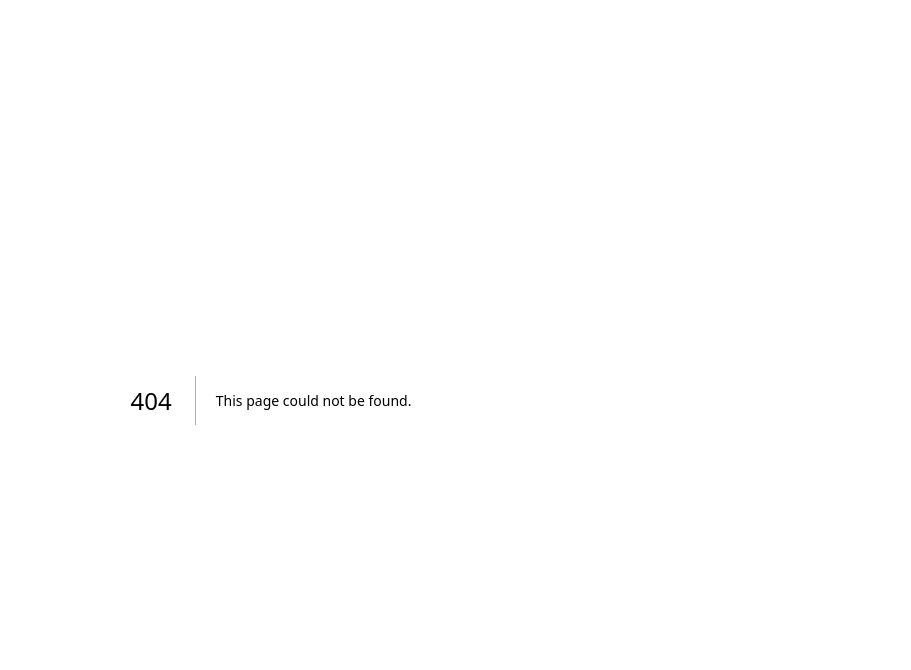
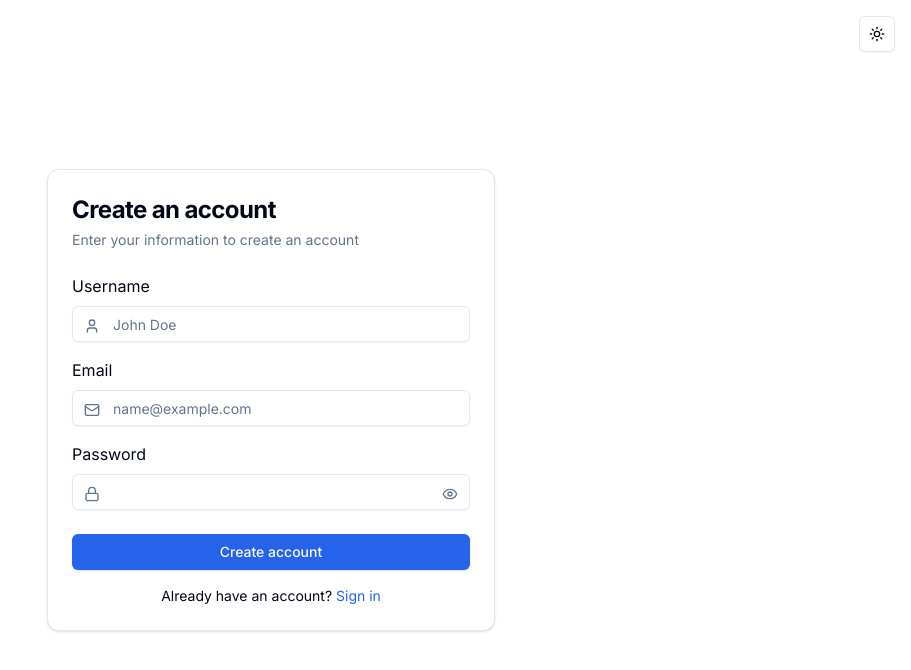
Before and after one commit to flow-nest/frontend-flownest, a Next.js app: page /register in a window 1280 px wide. Before the commit this address had no page. Shown: the top 670 px of the page, without its empty margins (369-1280 px from the left). Built offline with nearby package versions, Linux system fonts and the light colour scheme.

Commit message:
adding loginpage and register

```diff
--- /dev/null
+++ b/app/dashboard/page.tsx
@@ -0,0 +1,26 @@
+import DashboardLayout from "@/components/layouts/dashboard-layout";
+import RobotMap from "@/components/dashboard/robot-map";
+import InventoryOverview from "@/components/dashboard/inventory-overview";
+import RobotStatusCards from "@/components/dashboard/robot-status-cards";
+import ActivityFeed from "@/components/dashboard/activity-feed";
+import StatsCards from "@/components/dashboard/stats-cards";
+
+export default function DashboardPage() {
+    return (
+        <DashboardLayout>
+            <div className="flex flex-col gap-6">
+                <StatsCards />
+                <div className="grid grid-cols-1 gap-6 lg:grid-cols-2">
+                    <RobotMap />
+                    <InventoryOverview />
+                </div>
+                <div className="grid grid-cols-1 gap-6 lg:grid-cols-3">
+                    <div className="lg:col-span-2">
+                        <RobotStatusCards />
+                    </div>
+                    <ActivityFeed />
+                </div>
+            </div>
+        </DashboardLayout>
+    );
+}
--- /dev/null
+++ b/app/login/page.tsx
@@ -0,0 +1,79 @@
+"use client"
+
+import type React from "react"
+
+import { useState } from "react"
+import Link from "next/link"
+import { Eye, EyeOff, Lock, Mail } from "lucide-react"
+import { Button } from "@/components/ui/button"
+import { Card, CardContent, CardDescription, CardFooter, CardHeader, CardTitle } from "@/components/ui/card"
+import { Input } from "@/components/ui/input"
+import { ThemeToggle } from "@/components/theme-toggle"
+
+export default function LoginPage() {
+    const [showPassword, setShowPassword] = useState(false)
+
+    const handleSubmit = (e: React.FormEvent) => {
+        e.preventDefault()
+        // Handle login logic here
+        console.log("Login submitted")
+    }
+
+    return (
+        <div className="flex min-h-screen flex-col items-center justify-center p-4">
+            <div className="absolute right-4 top-4">
+                <ThemeToggle />
+            </div>
+            <Card className="w-full max-w-md">
+                <CardHeader className="space-y-1">
+                    <CardTitle className="text-2xl font-bold">Sign in</CardTitle>
+                    <CardDescription>Enter your email and password to access your account</CardDescription>
+                </CardHeader>
+                <form onSubmit={handleSubmit}>
+                    <CardContent className="space-y-4">
+                        <div className="space-y-2">
+                            <h4>Email</h4>
+                            <div className="relative">
+                                <Mail className="absolute left-3 top-3 h-4 w-4 text-muted-foreground" />
+                                <Input id="email" type="email" placeholder="name@example.com" className="pl-10" required />
+                            </div>
+                        </div>
+                        <div className="space-y-2">
+                            <div className="flex items-center justify-between">
+                                <h4>Password</h4>
+                                <Link href="#" className="text-xs text-primary hover:underline">
+                                    Forgot password?
+                                </Link>
+                            </div>
+                            <div className="relative">
+                                <Lock className="absolute left-3 top-3 h-4 w-4 text-muted-foreground" />
+                                <Input id="password" type={showPassword ? "text" : "password"} className="pl-10 pr-10" required />
+                                <Button
+                                    type="button"
+                                    variant="ghost"
+                                    size="icon"
+                                    className="absolute right-0 top-0 h-10 w-10 text-muted-foreground"
+                                    onClick={() => setShowPassword(!showPassword)}
+                                >
+                                    {showPassword ? <EyeOff className="h-4 w-4" /> : <Eye className="h-4 w-4" />}
+                                    <span className="sr-only">{showPassword ? "Hide password" : "Show password"}</span>
+                                </Button>
+                            </div>
+                        </div>
+                    </CardContent>
+                    <CardFooter className="flex flex-col space-y-4">
+                        <Button type="submit" className="w-full">
+                            Sign in
+                        </Button>
+                        <div className="text-center text-sm">
+                            Don&apos;t have an account?{" "}
+                            <Link href="/register" className="text-primary hover:underline">
+                                Create an account
+                            </Link>
+                        </div>
+                    </CardFooter>
+                </form>
+            </Card>
+        </div>
+    )
+}
--- /dev/null
+++ b/app/register/page.tsx
@@ -0,0 +1,82 @@
+"use client"
+
+import type React from "react"
+
+import { useState } from "react"
+import Link from "next/link"
+import { Eye, EyeOff, Lock, Mail, User } from "lucide-react"
+import { Button } from "@/components/ui/button"
+import { Card, CardContent, CardDescription, CardFooter, CardHeader, CardTitle } from "@/components/ui/card"
+import { Input } from "@/components/ui/input"
+// import { Label } from "@/components/ui/label"
+import { ThemeToggle } from "@/components/theme-toggle"
+
+export default function RegisterPage() {
+    const [showPassword, setShowPassword] = useState(false)
+
+    const handleSubmit = (e: React.FormEvent) => {
+        e.preventDefault()
+        // Handle registration logic here
+        console.log("Registration submitted")
+    }
+
+    return (
+        <div className="flex min-h-screen flex-col items-center justify-center p-4">
+            <div className="absolute right-4 top-4">
+                <ThemeToggle />
+            </div>
+            <Card className="w-full max-w-md">
+                <CardHeader className="space-y-1">
+                    <CardTitle className="text-2xl font-bold">Create an account</CardTitle>
+                    <CardDescription>Enter your information to create an account</CardDescription>
+                </CardHeader>
+                <form onSubmit={handleSubmit}>
+                    <CardContent className="space-y-4">
+                        <div className="space-y-2">
+                            <h4>Username</h4>
+                            <div className="relative">
+                                <User className="absolute left-3 top-3 h-4 w-4 text-muted-foreground" />
+                                <Input id="name" placeholder="John Doe" className="pl-10" required />
+                            </div>
+                        </div>
+                        <div className="space-y-2">
+                            <h4>Email</h4>
+                            <div className="relative">
+                                <Mail className="absolute left-3 top-3 h-4 w-4 text-muted-foreground" />
+                                <Input id="email" type="email" placeholder="name@example.com" className="pl-10" required />
+                            </div>
+                        </div>
+                        <div className="space-y-2">
+                            <h4>Password</h4>
+                            <div className="relative">
+                                <Lock className="absolute left-3 top-3 h-4 w-4 text-muted-foreground" />
+                                <Input id="password" type={showPassword ? "text" : "password"} className="pl-10 pr-10" required />
+                                <Button
+                                    type="button"
+                                    variant="ghost"
+                                    size="icon"
+                                    className="absolute right-0 top-0 h-10 w-10 text-muted-foreground"
+                                    onClick={() => setShowPassword(!showPassword)}
+                                >
+                                    {showPassword ? <EyeOff className="h-4 w-4" /> : <Eye className="h-4 w-4" />}
+                                    <span className="sr-only">{showPassword ? "Hide password" : "Show password"}</span>
+                                </Button>
+                            </div>
+                        </div>
+                    </CardContent>
+                    <CardFooter className="flex flex-col space-y-4">
+                        <Button type="submit" className="w-full">
+                            Create account
+                        </Button>
+                        <div className="text-center text-sm">
+                            Already have an account?{" "}
+                            <Link href="/login" className="text-primary hover:underline">
+                                Sign in
+                            </Link>
+                        </div>
+                    </CardFooter>
+                </form>
+            </Card>
+        </div>
+    )
+}
```
